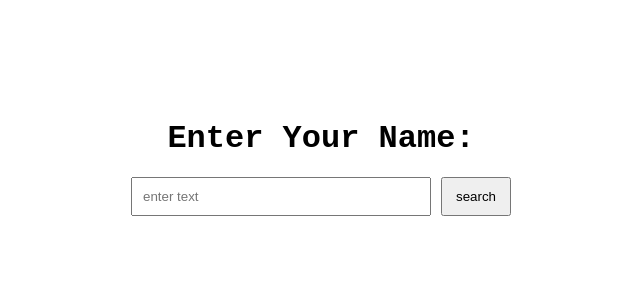
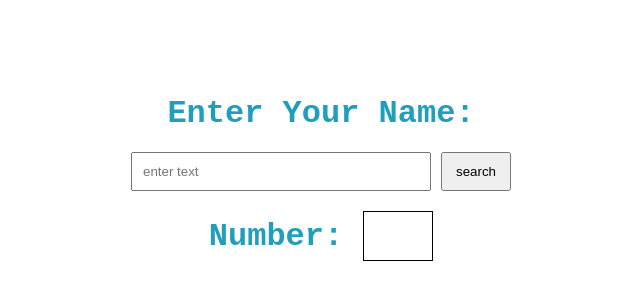
Before and after one commit to kepnok/numerology, a plain HTML site: page index.html in a window 1280 px wide. Shown: the part 222-522 px from the top of the page, without its empty margins (319-959 px from the left). Drawn offline with Linux system fonts and the light colour scheme.

Commit message:
update design

```diff
--- a/index.html
+++ b/index.html
@@ -20,8 +20,11 @@
       search
     </button>
   </div>
-  <div class="result-container">
+  <div class="result-section">
+    <span>Number:</span>
+    <div class="result-container">
 
+    </div>
   </div>
 
 </body>
--- a/style.css
+++ b/style.css
@@ -14,11 +14,18 @@ body {
     font-family: monospace;
     font-size: 32px;
     font-weight: bold;
+
 }
 
 .input-container {
     display: flex;
     gap: 10px;
+    justify-content: flex-start;
+}
+
+.heading-container {
+    display: flex;
+    justify-content: flex-start;
 }
 
 button {
@@ -29,3 +36,27 @@ button {
     padding: 10px;
     width: 300px;
 }
+
+.heading {
+    color: #219ebc;
+}
+
+.result-section {
+    display: flex;
+    justify-content: center;
+    align-items: center;
+    gap: 20px;
+}
+
+span {
+    color: #219ebc
+}
+
+.result-container {
+    display: flex;
+    justify-content: center;
+    align-items: center;
+    border: 1px solid black;
+    height: 50px;
+    width: 70px;
+}
```
